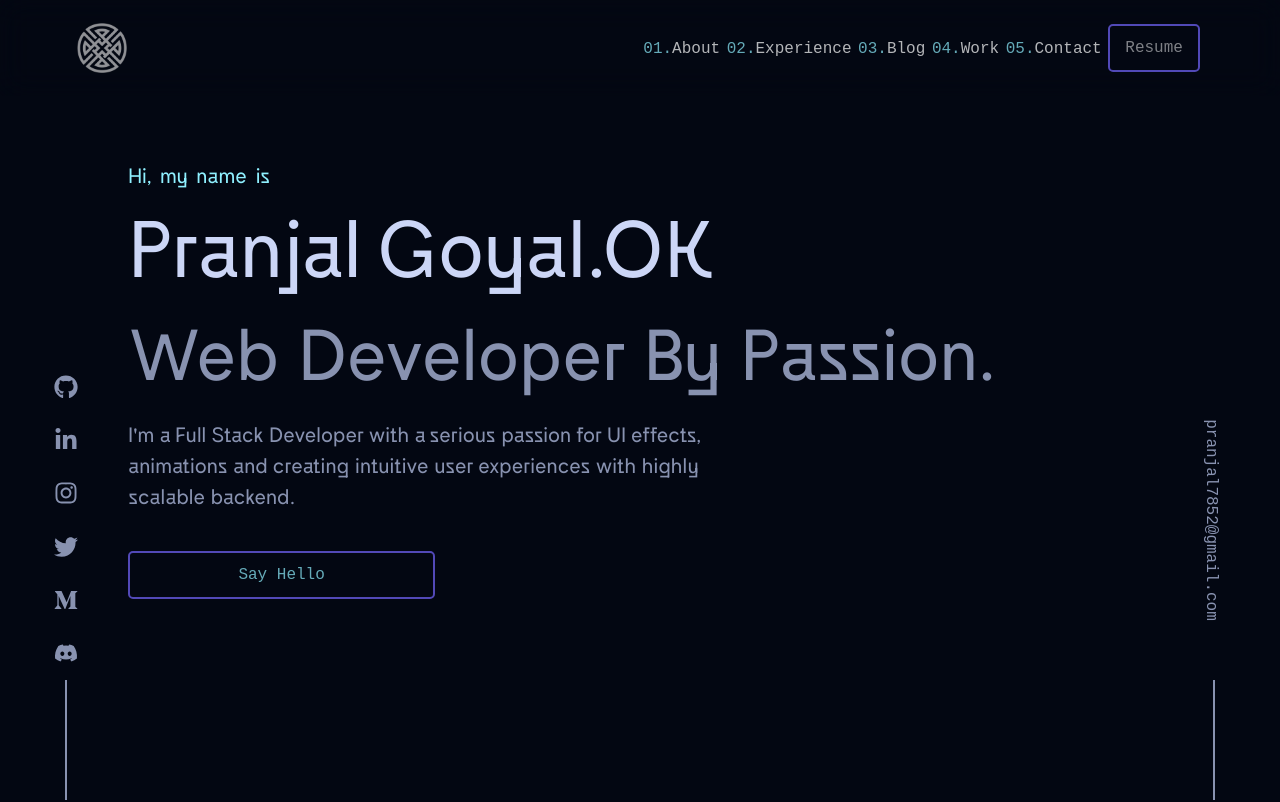
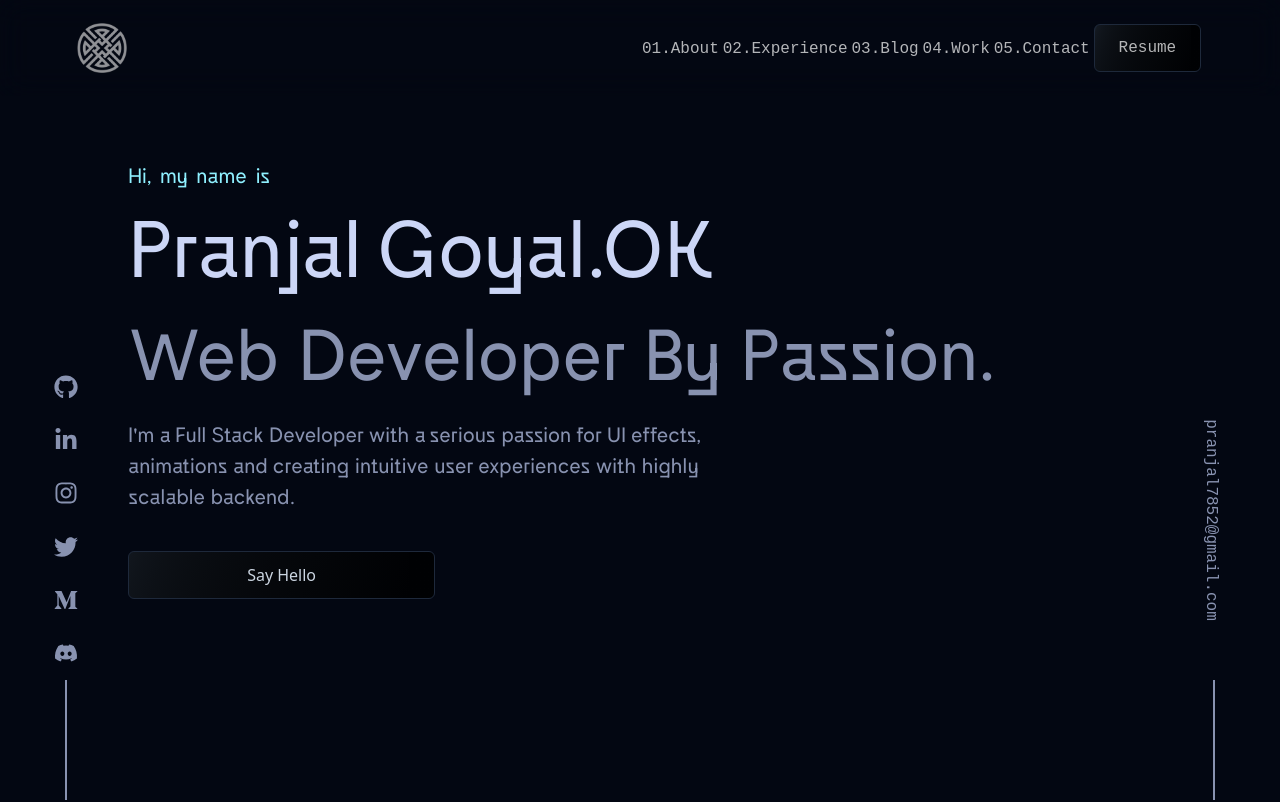
Before and after one commit to Pranjal7852/portfolio-v2, a React (Vite) app: page / in a window 1280 px wide. Shown: the top 802 px of the page. Built offline with nearby package versions, Linux system fonts and the light colour scheme.

Commit message:
chenged button of the website

```diff
--- a/src/components/Section/Contact/Contact.jsx
+++ b/src/components/Section/Contact/Contact.jsx
@@ -44,7 +44,10 @@ const Contact = () => {
             rows="10"
             name="inputMsg"
           ></textarea>
-          <button type="submit" class="btn">
+          <button
+            type="submit"
+            class="btn inline-flex h-12 animate-background-shine items-center justify-center rounded-md border border-slate-800 bg-[linear-gradient(110deg,#000103,45%,#1e2631,55%,#000103)] bg-[length:200%_100%] px-6 font-medium text-slate-400 transition-colors focus:outline-none focus:ring-2 focus:ring-slate-400 focus:ring-offset-2 focus:ring-offset-slate-50"
+          >
             Hello Pranjal
           </button>
         </form>
--- a/src/components/Section/Intro/Intro.jsx
+++ b/src/components/Section/Intro/Intro.jsx
@@ -22,9 +22,9 @@ const Intro = () => {
           scalable backend.
         </p>
       </div>
-      <button className="btn">
+      <div className="btn inline-flex h-12 animate-background-shine items-center justify-center rounded-md border border-slate-800 bg-[linear-gradient(110deg,#000103,45%,#1e2631,55%,#000103)] bg-[length:200%_100%] px-6 font-medium text-slate-300 transition-colors focus:outline-none focus:ring-2 focus:ring-slate-400 focus:ring-offset-2 focus:ring-offset-slate-50">
         <a href="#hello-p">Say Hello</a>
-      </button>
+      </div>
       <i className="fab fa-react icon"></i>
       <i className="fab fa-chrome icon"></i>
       <i className="far fa-file-code icon"></i>
--- a/src/components/compounds/Navbar/Navbar.jsx
+++ b/src/components/compounds/Navbar/Navbar.jsx
@@ -33,7 +33,7 @@ const Navbar = () => {
           <NavItem href="#hello-p" number="05." title="Contact" />
 
           <li>
-            <button className="btn">
+            <button className="btn inline-flex h-12 animate-background-shine items-center justify-center rounded-md border border-slate-800 bg-[linear-gradient(110deg,#000103,45%,#1e2631,55%,#000103)] bg-[length:200%_100%] px-6 font-medium text-slate-400 transition-colors focus:outline-none focus:ring-2 focus:ring-slate-400 focus:ring-offset-2 focus:ring-offset-slate-50">
               <a className="" href="./pdfs/cv.pdf" download="Pranjal CV">
                 Resume
               </a>
--- a/src/components/compounds/Navbar/Navbar.scss
+++ b/src/components/compounds/Navbar/Navbar.scss
@@ -27,7 +27,7 @@ header li,
   list-style: none;
 }
 li span {
-  color: var(--blue-medium);
+  color: var(--);
 }
 header a,
 .code li {
@@ -38,23 +38,23 @@ header a,
   opacity: 0.7;
 }
 header a:hover {
-  color: var(--dark-orange);
+  color: var(--blue-medium);
 }
 .btn {
-  text-decoration: none;
-  padding: 10px 15px;
-  background-color: transparent;
-  color: var(--blue-medium);
-  border: 2px solid var(--purble-bottom);
-  border-radius: 5px;
-  font-family: var(--font-mono);
-  font-size: var(--fz-s);
-  opacity: 0.7;
-  cursor: pointer;
-  transition: 1s;
+  // text-decoration: none;
+  // padding: 10px 15px;
+  // background-color: transparent;
+  // color: var(--blue-medium);
+  // border: 2px solid var(--purble-bottom);
+  // border-radius: 5px;
+  // font-family: var(--font-mono);
+  // font-size: var(--fz-s);
+  // opacity: 0.7;
+  // cursor: pointer;
+  // transition: 1s;
 }
 .btn:hover {
-  background-color: var(--pink-out);
+  // background-color: var(--pink-out);
 }
 .hide {
   transform: translateY(-100px);
--- a/tailwind.config.js
+++ b/tailwind.config.js
@@ -2,7 +2,21 @@
 export default {
   content: ["./index.html", "./src/**/*.{js,ts,jsx,tsx}"],
   theme: {
-    extend: {},
+    extend: {
+      animation: {
+        "background-shine": "background-shine 2s linear infinite",
+      },
+      keyframes: {
+        "background-shine": {
+          from: {
+            backgroundPosition: "0 0",
+          },
+          to: {
+            backgroundPosition: "-200% 0",
+          },
+        },
+      },
+    },
   },
   plugins: [],
 };
```
